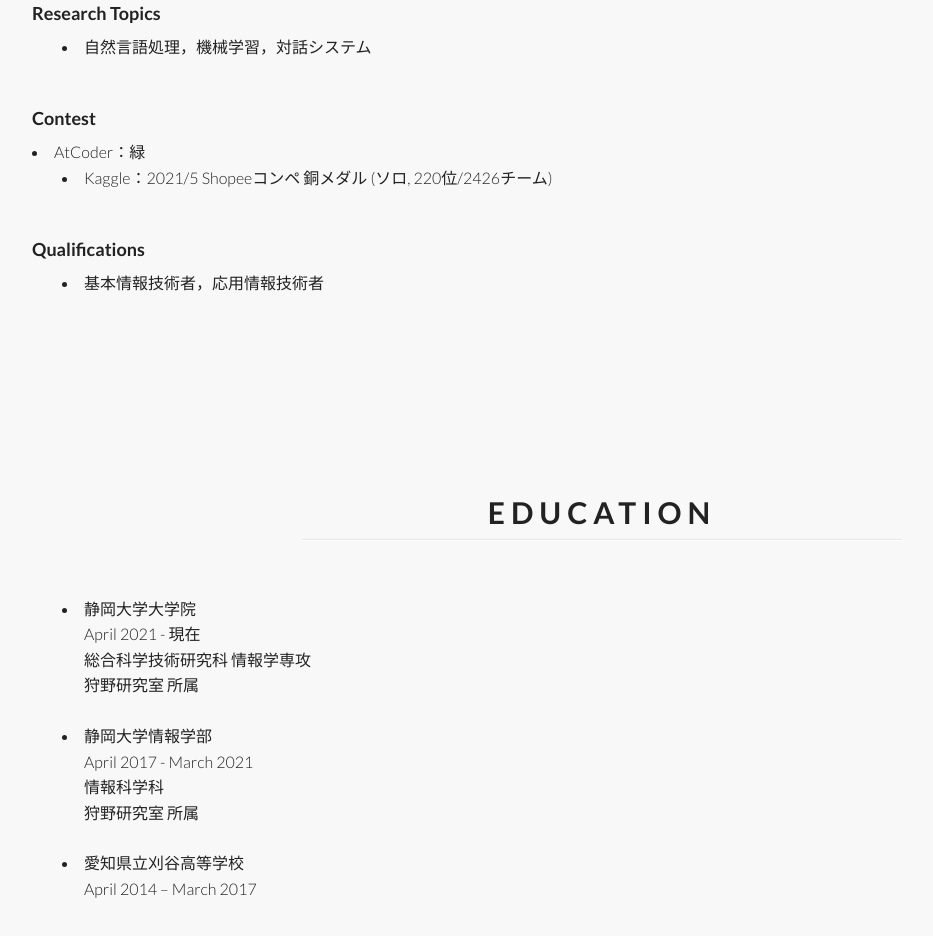
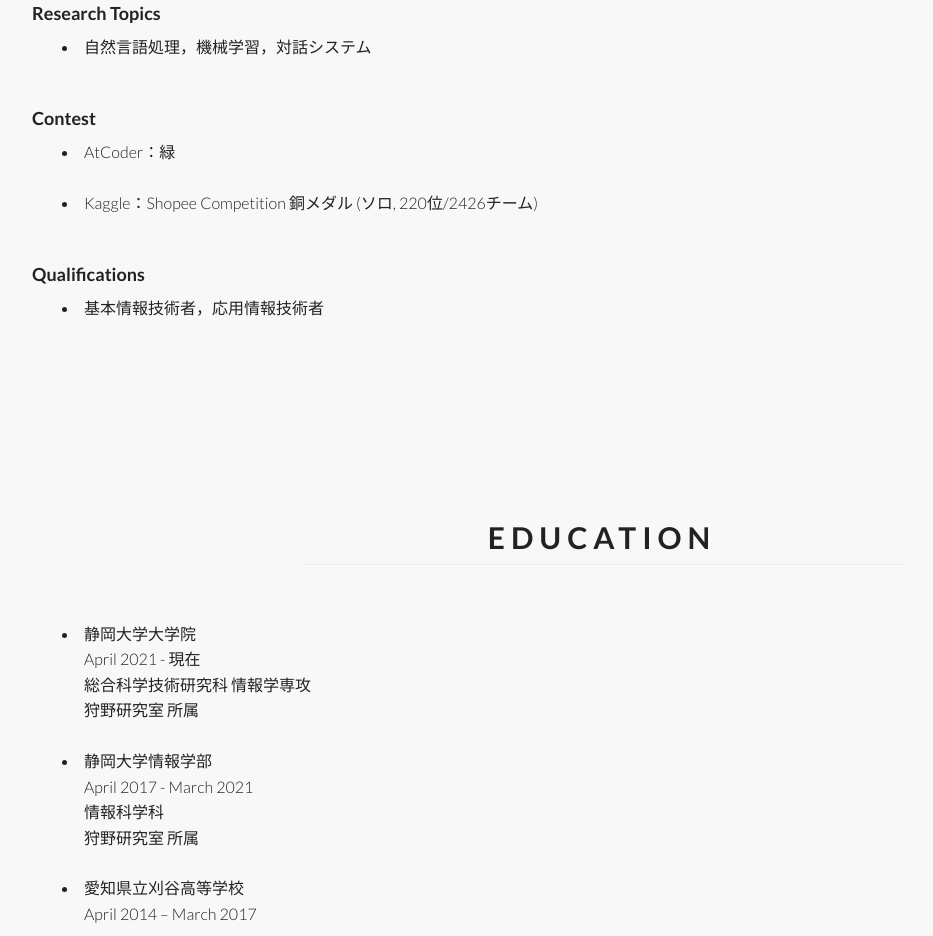
Before and after one commit to ayk24/ayk24.github.io, a plain HTML site: page index.html in a window 1280 px wide. Shown: the part 2080-3016 px from the top of the page, without its empty margins (38-971 px from the left). Drawn offline with Linux system fonts and the light colour scheme.

Commit message:
fix: contest info

```diff
--- a/index.html
+++ b/index.html
@@ -243,8 +243,8 @@
                         <h4>Research Topics</h4>
                         <li class="block-indent gap">自然言語処理，機械学習，対話システム</li>
                         <h4>Contest</h4>
-                        <li>AtCoder：緑</li>
-                        <li class="block-indent gap">Kaggle：2021/5 Shopeeコンペ 銅メダル (ソロ, 220位/2426チーム)</li>
+                        <li class="block-indent small-gap">AtCoder：緑</li>
+                        <li class="block-indent gap">Kaggle：Shopee Competition 銅メダル (ソロ, 220位/2426チーム)</li>
                         <h4>Qualifications</h4>
                         <li class="block-indent gap">基本情報技術者，応用情報技術者</li>
                     </div>
```
